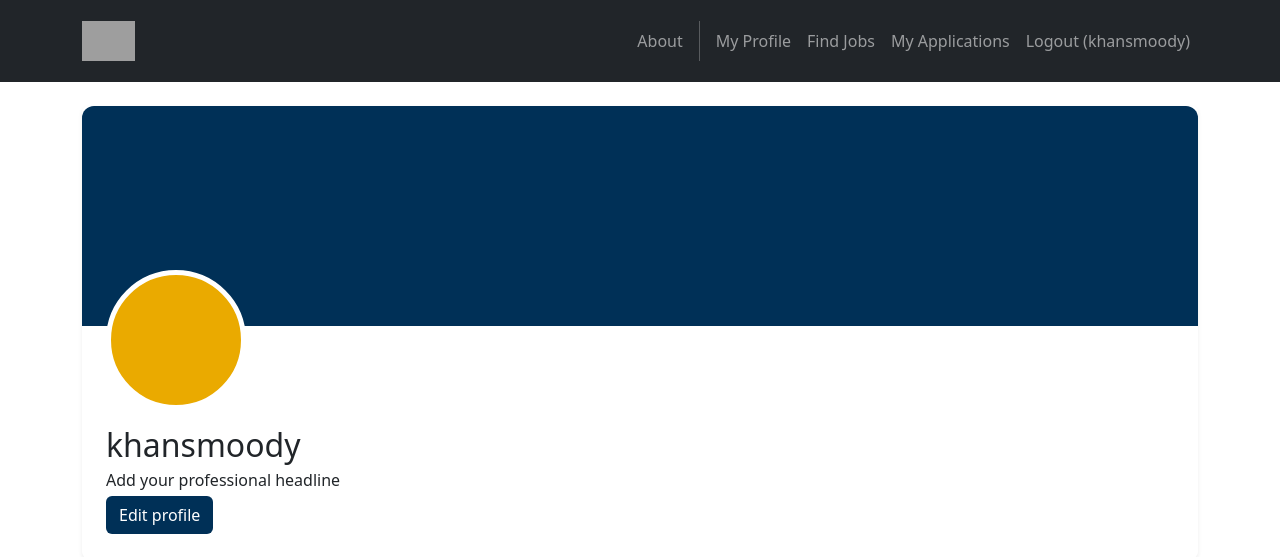
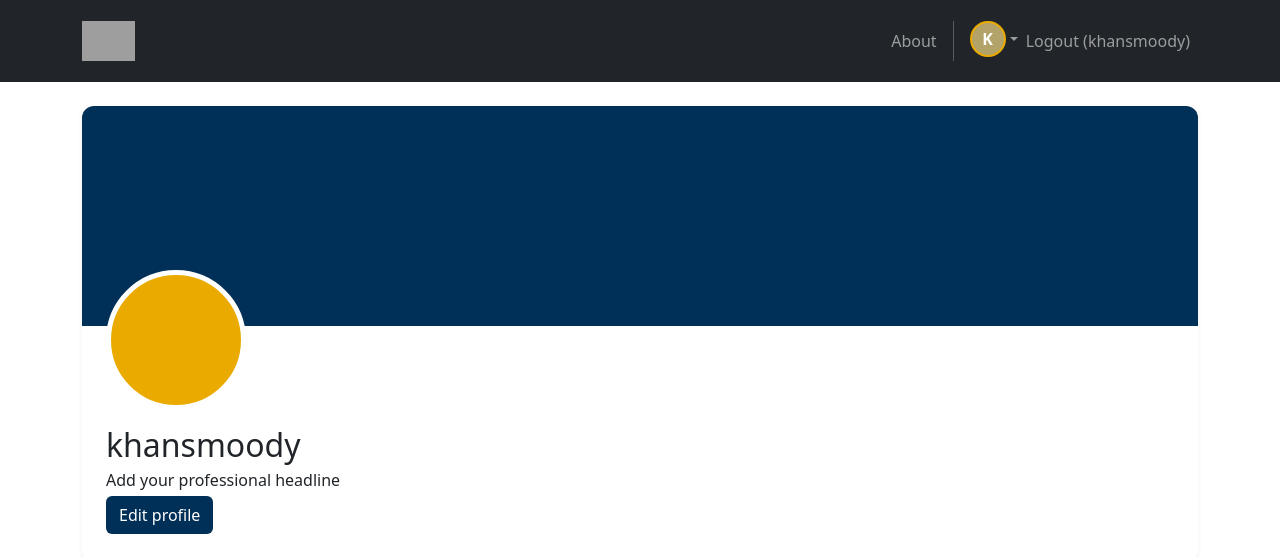
Before and after one commit to khansmoody/JobLink-Django, a Django app: page /accounts/profile/ in a window 1280 px wide. Shown: the top 557 px of the page. Run offline with Django 5.2, Linux system fonts and the light colour scheme; a user stored in the database is signed in; data comes from the database, SQL or seed files in the repository; both versions use the stored data as it was after the commit; some libraries are stand-ins or nearby versions; grey boxes are pictures that could not be loaded.

Commit message:
ADD: added/updated the navbar to include profile image instead of text 'profile'

```diff
--- a/accounts/templates/accounts/profile.html
+++ b/accounts/templates/accounts/profile.html
@@ -1,5 +1,6 @@
 {% extends 'base.html' %}
 {% block content %}
+<!--User Story 1-->
 <div class="container my-4">
 
   <div class="card shadow-sm border-0 mb-4">
--- a/accounts/templates/accounts/profile_edit.html
+++ b/accounts/templates/accounts/profile_edit.html
@@ -1,5 +1,6 @@
 {% extends 'base.html' %}
 {% block content %}
+<!--User Story 1-->
 <div class="container my-4">
   <div class="card shadow-sm border-0">
     <div class="card-body">
--- a/joblink/templates/base.html
+++ b/joblink/templates/base.html
@@ -39,9 +39,25 @@
 
             {% if user.is_authenticated %}
               {% if user.role == 'job_seeker' %}
-                <a class="nav-link" href="{% url 'accounts.profile_me' %}"> My Profile</a>
-                <a class="nav-link" href="#">Find Jobs</a>
-                <a class="nav-link" href="#">My Applications</a>
+                <!--User Story 1-->
+                <div class="nav-item dropdown ms-2">
+                  <a class="nav-link dropdown-toggle p-0 d-flex align-items-center" href="#" id="profileDropdown"
+                     role="button" data-bs-toggle="dropdown" aria-expanded="false">
+                    {% if user.profile and user.profile.profile_photo %}
+                      <img src="{{ user.profile.profile_photo.url }}" alt="Profile"
+                           style="width:36px;height:36px;object-fit:cover;border-radius:50%;border:2px solid #B3A369;">
+                    {% else %}
+                      <div style="width:36px;height:36px;border-radius:50%;background:#B3A369;color:#fff;
+                            display:flex;align-items:center;justify-content:center;font-weight:600;border:2px solid #EAAA00;">
+                        {{ user.username|first|upper }}
+                      </div>
+                    {% endif %}
+                  </a>
+                  <ul class="dropdown-menu dropdown-menu-end" aria-labelledby="profileDropdown">
+                    <li><a class="dropdown-item" href="{% url 'accounts.profile_me' %}">View Profile</a></li>
+                    <li><a class="dropdown-item" href="{% url 'accounts.profile_edit' %}">Edit Profile</a></li>
+                  </ul>
+                </div>
 
               {% elif user.role == 'recruiter' %}
                 <a class="nav-link" href="#">Post a Job</a>
```
Also changed, not shown: db.sqlite3.
